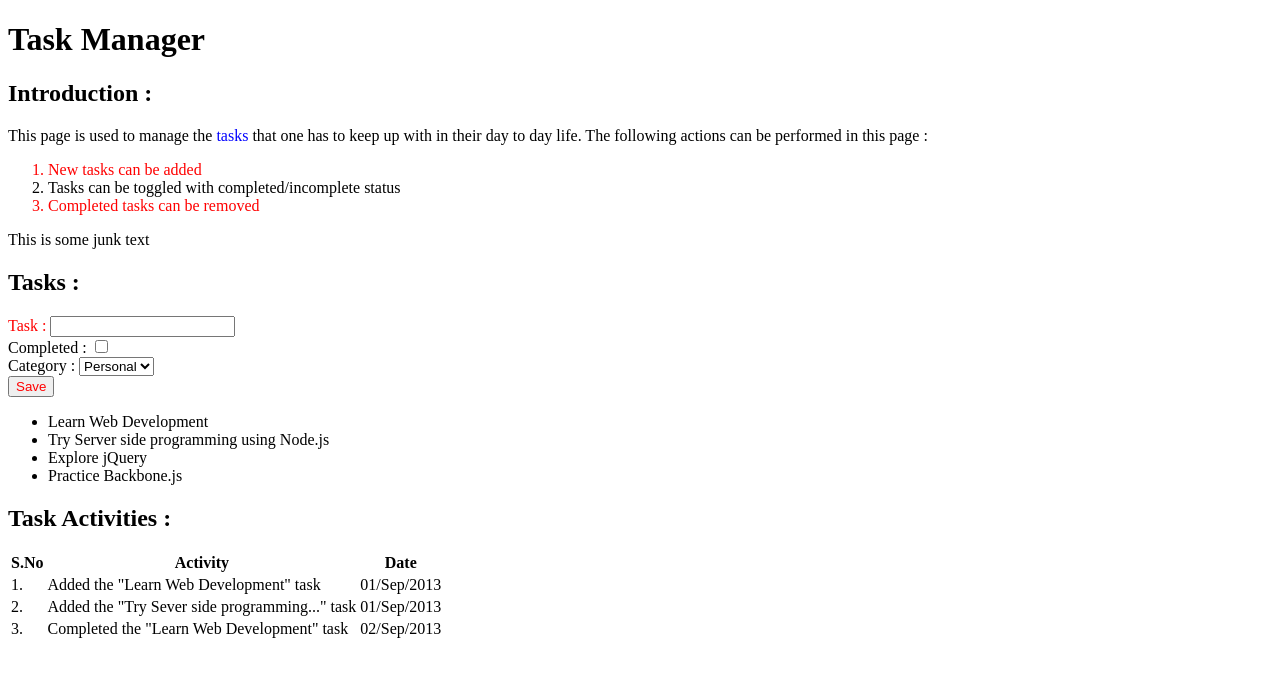
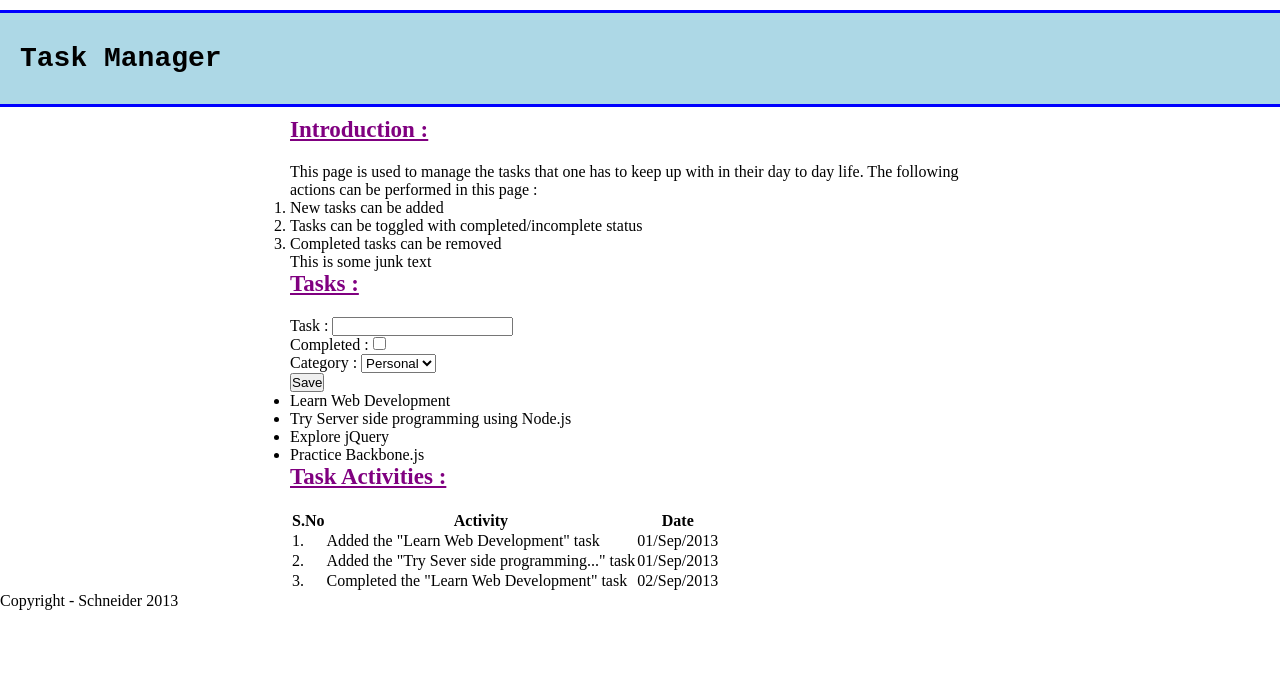
Before and after one commit to tkmagesh/Schneider-RIA, a plain HTML site: page Day-1/TaskManager.html in a window 1280 px wide. Drawn offline with Linux system fonts and the light colour scheme.

Commit message:
Exercise

```diff
--- a/Day-1/TaskManager.html
+++ b/Day-1/TaskManager.html
@@ -9,19 +9,47 @@
 				* - All
 				<elementName>
 				#id - id
+				.className
+				selector1, selector2
+				parent child
 
 			*/
 
-			input, .critical {
-				color :red;
+			*{
+				margin: 0px;
+				padding: 0px;
 			}
-			p span{
-				color : blue;
+			header{
+				margin-top: 10px;
+				margin-bottom: 10px;
+				border-top : 3px solid blue;
+				border-bottom : 3px solid blue;
+				padding-top:30px;
+				padding-bottom: 30px;
+				padding-left: 20px;
+				background-color: lightblue;
+			}
+			h1{
+				font-family: monospace;
+				font-size: 28px;
+			}
+			section.content{
+				width: 700px;
+				margin : 0px auto;
+			}
+			h2 {
+				color : purple;
+				text-decoration: underline;
+				font-size: 23px;
+				margin-bottom: 20px;
 			}
 		</style>
 	</head>
 	<body>
+		<header>
 			<h1>Task Manager</h1>
+    	</header>
+		<section class="content">
 			<h2>Introduction :</h2>
 			<!-- this is a comment -->
 			<div>
@@ -99,5 +127,9 @@
 				</table>
 
 			</div>
+		</section>
+		<footer>
+		Copyright - Schneider 2013
+		</footer>
 	</body>
 </html>
```
Lines whose indentation alone changed are shown as unchanged.
